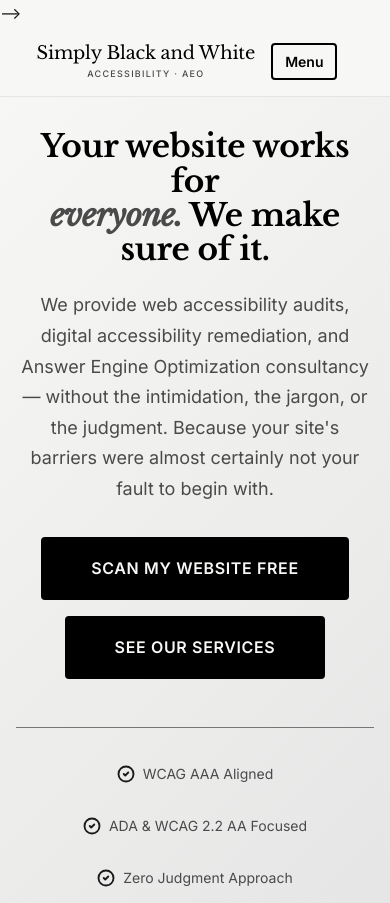
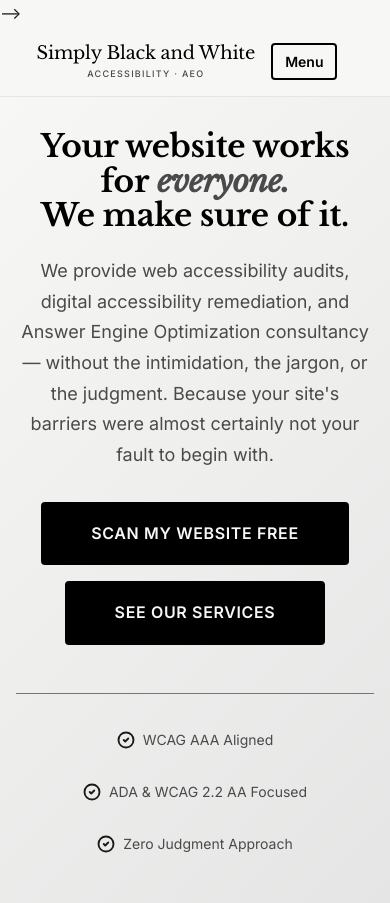
Before and after one commit to simplyblackandwhite/simple-black-and-white, a website: page views/index.html in a window 390 px wide. Shown: the top 903 px of the page. Drawn offline with nearby package versions, Linux system fonts and the light colour scheme; files that its build step writes are made by us from their sources.

Commit message:
Fix hero H1 mobile wrap (bind 'for everyone.'), add LinkedIn to sameAs schema

```diff
--- a/public/css/main.css
+++ b/public/css/main.css
@@ -860,6 +860,11 @@ hr,
   color: var(--color-text-muted);
 }
 
+/* Each sentence on its own line; "for everyone." stays bound as a unit via &nbsp; */
+.hero__heading-line {
+  display: block;
+}
+
 .hero__subheading {
   font-size: var(--text-lg);
   line-height: 1.7;
--- a/src/utils/freshness.js
+++ b/src/utils/freshness.js
@@ -48,7 +48,8 @@ const HUMAN_DATE = BUILD_DATE.toLocaleDateString('en-US', {
  * only ever edit it here — every page updates automatically.
  */
 const SAME_AS = [
-  // Add verified profile URLs here (LinkedIn, Google Business Profile, etc.)
+  'https://www.linkedin.com/company/simplyblackandwhite/',
+  // Add Google Business Profile URL here once verification completes.
 ];
 
 // Pre-serialized JSON array string for injection into JSON-LD schema.
--- a/views/index.html
+++ b/views/index.html
@@ -147,8 +147,8 @@
       <div class="container hero__inner">
         <div class="hero__content">
           <h1 class="hero__heading" id="hero-heading">
-            Your website works for<br />
-            <em>everyone.</em> We make sure of it.
+            <span class="hero__heading-line">Your website works for&nbsp;<em>everyone.</em></span>
+            <span class="hero__heading-line">We make sure of it.</span>
           </h1>
           <p class="hero__subheading">
             We provide web accessibility audits, digital accessibility remediation,
```
Also changed, not shown: views/scanner.html (+1 -1 lines).
